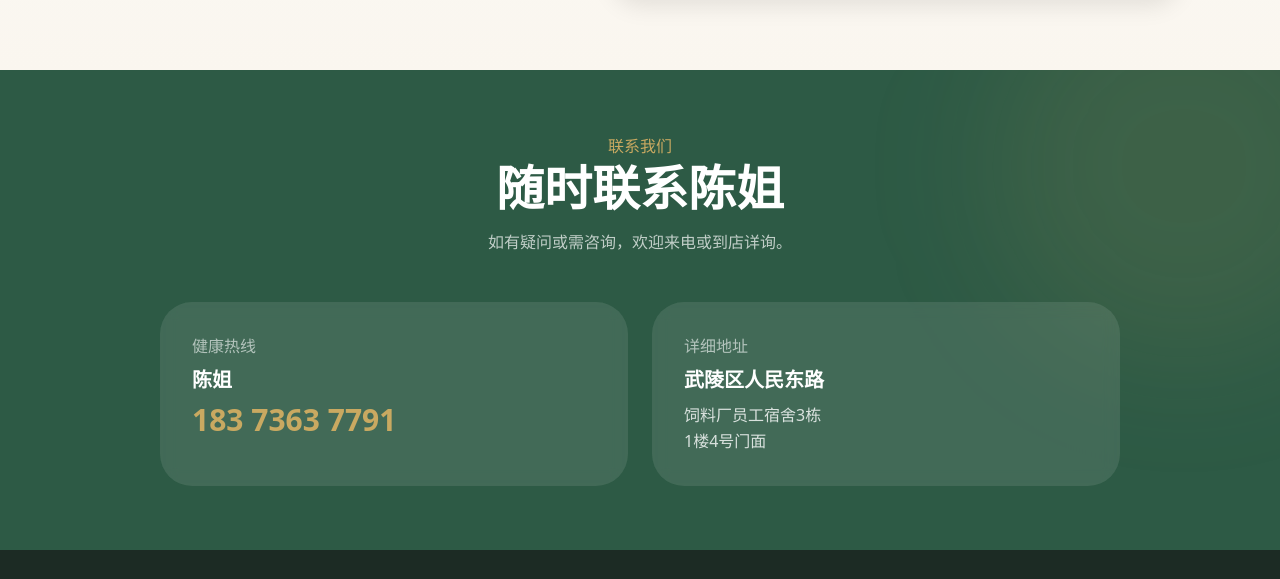
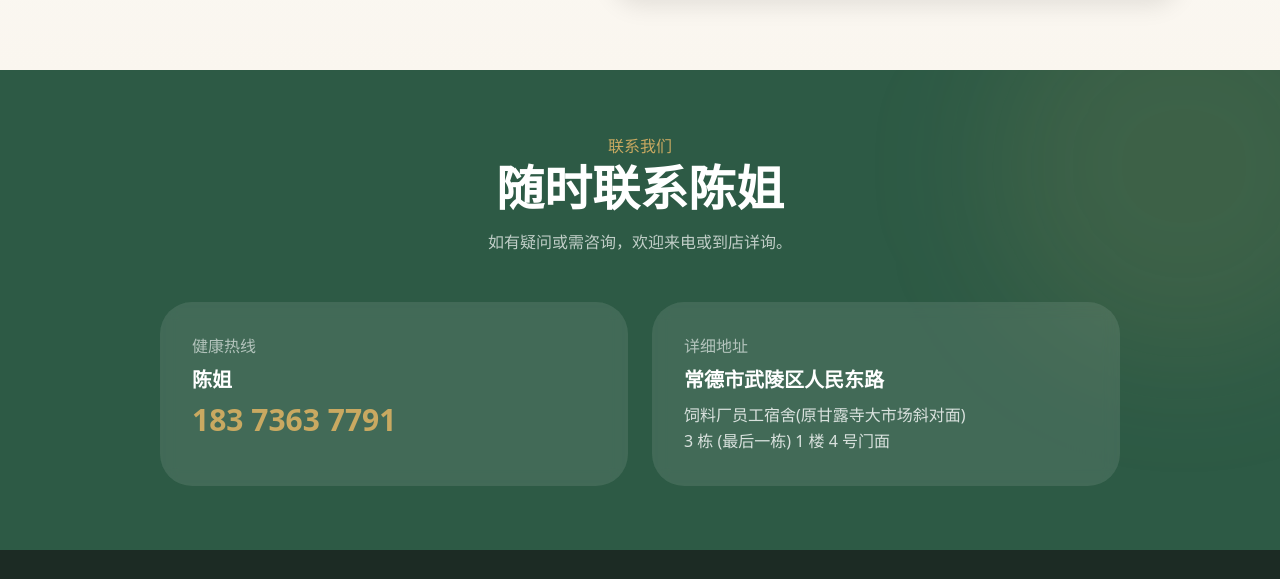
Before and after one commit to jiabeijk/chenjie-clinic, a website: page index.html in a window 1280 px wide. Shown: the part 6493-7072 px from the top of the page. Drawn offline with Linux system fonts and the light colour scheme.

Commit message:
补全地址

```diff
--- a/index.html
+++ b/index.html
@@ -714,9 +714,10 @@
               class="bg-white/10 backdrop-blur rounded-4xl p-8 fade-in-up text-center sm:text-left"
             >
               <p class="text-white/60 mb-2">详细地址</p>
-              <p class="text-xl font-semibold mb-2">武陵区人民东路</p>
+              <p class="text-xl font-semibold mb-2">常德市武陵区人民东路</p>
               <p class="text-white/80 leading-relaxed">
-                饲料厂员工宿舍3栋<br />1楼4号门面
+                饲料厂员工宿舍(原甘露寺大市场斜对面)<br />3 栋 (最后一栋) 1 楼 4
+                号门面
               </p>
             </div>
           </div>
```
